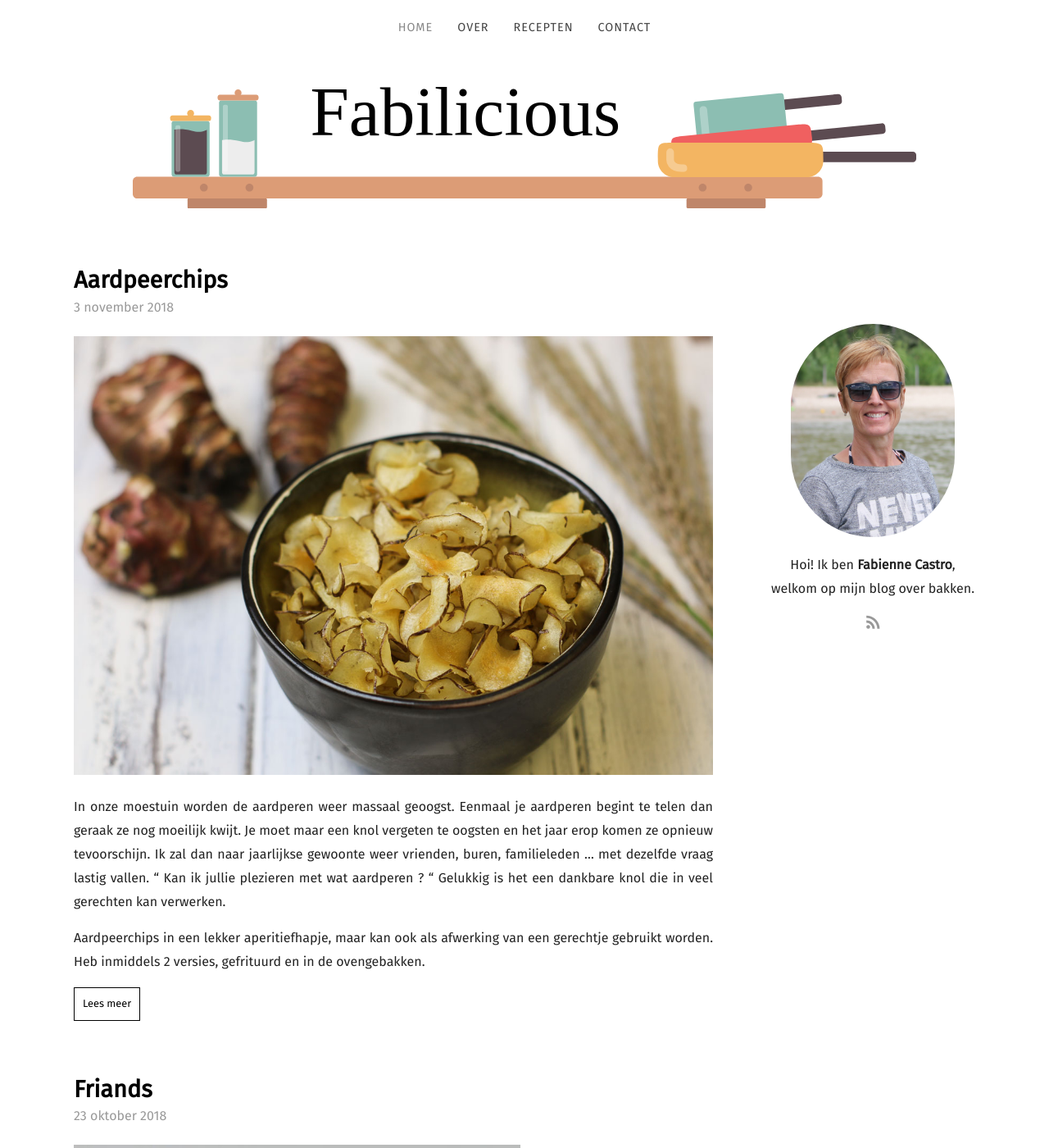
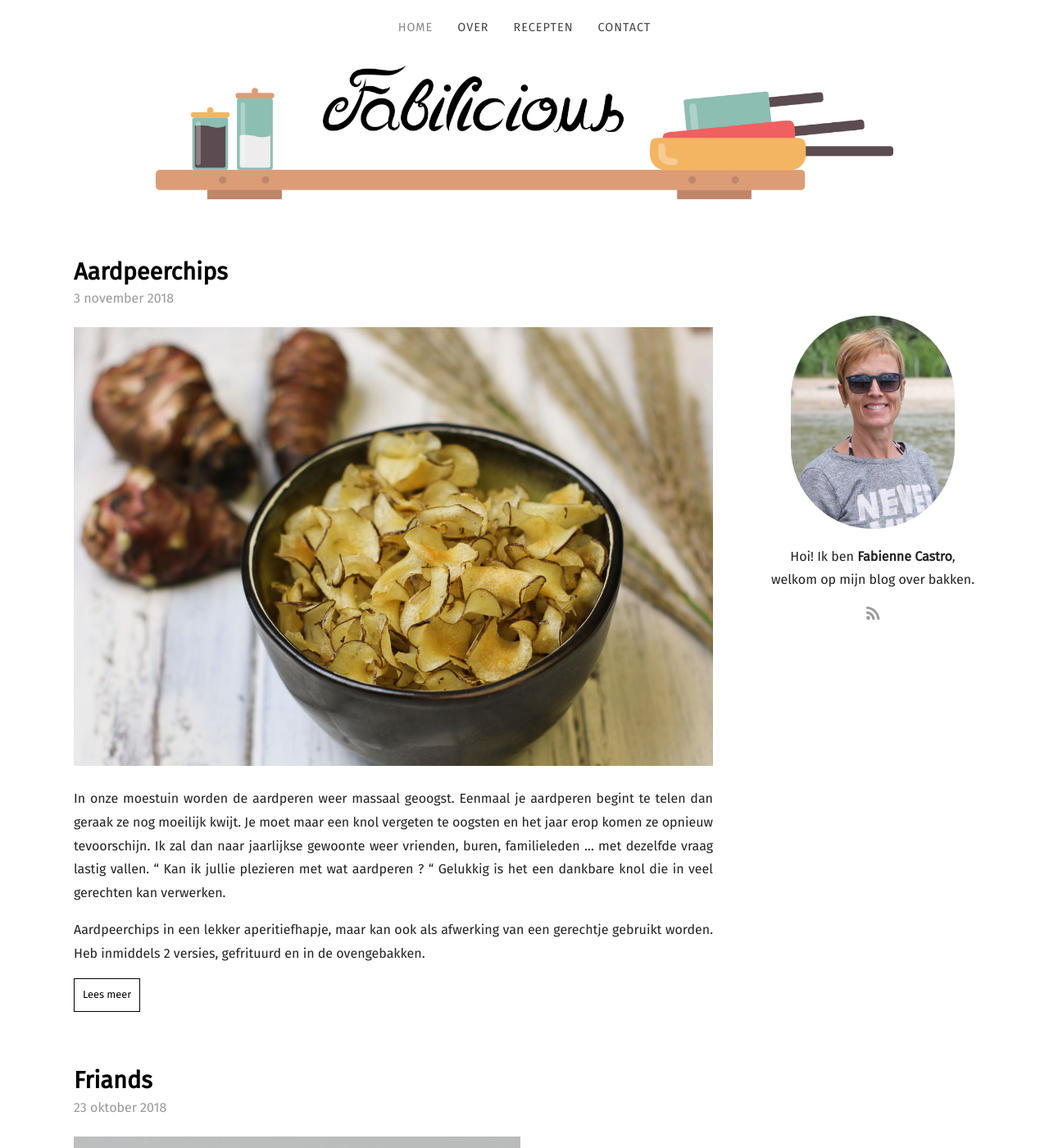
Before and after one commit to fabilicious/fabilicious.github.io, a Jekyll site: the page built from index.html, in a window 1280 px wide and 1400 px high. Shown: the whole window at 82% size. Built offline with Jekyll 4.4.1, drawn with Linux system fonts in a browser that asks for light colours; some web fonts are replaced; the list of posts is cut into pages by our own code.

Commit message:
png version of header, closes #5

```diff
--- a/_layouts/default.html
+++ b/_layouts/default.html
@@ -28,7 +28,7 @@
 		{% include navigation.html %}
 		<header>
 			<a href="{{site.baseurl }}/">
-				<img src="{{ site.baseurl }}/images/logo.svg" height="50%" alt="logo">
+				<img id="fabilogo" src="{{ site.baseurl }}/images/blogHeaderg.png" height="50%" alt="logo">
 			</a>
 		</header>
 		<div class="container main-content">
--- a/_sass/blog.scss
+++ b/_sass/blog.scss
@@ -38,6 +38,10 @@
 				display: inline-block;
 			}
 		}
+	}
+
+	img#fabilogo {
+		max-width: 80%;
 	}
 
 	.recipe-contents {
--- a/_sass/elements.scss
+++ b/_sass/elements.scss
@@ -34,6 +34,12 @@ img {
 	max-width: 100%;
 }
 
+img#fabilogo {
+	max-width: 900px;
+	width: 80%;
+}
+
+
 ol li + li {
 	margin: 20px 0 0 0;
 }
```
Also changed, not shown: images/blogHeaderg.png (added).
